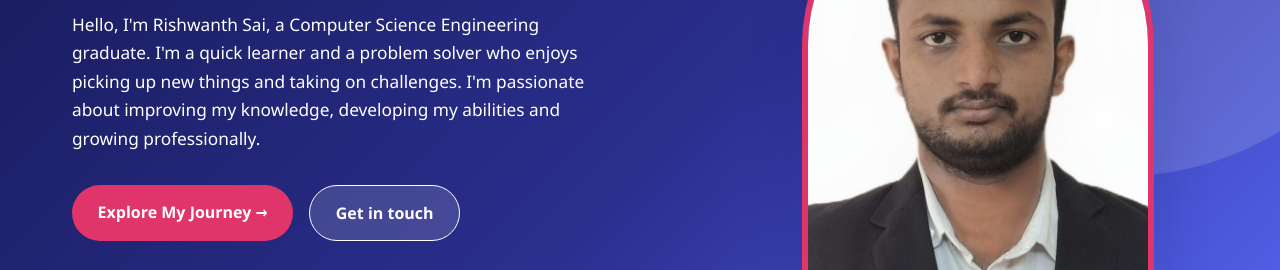
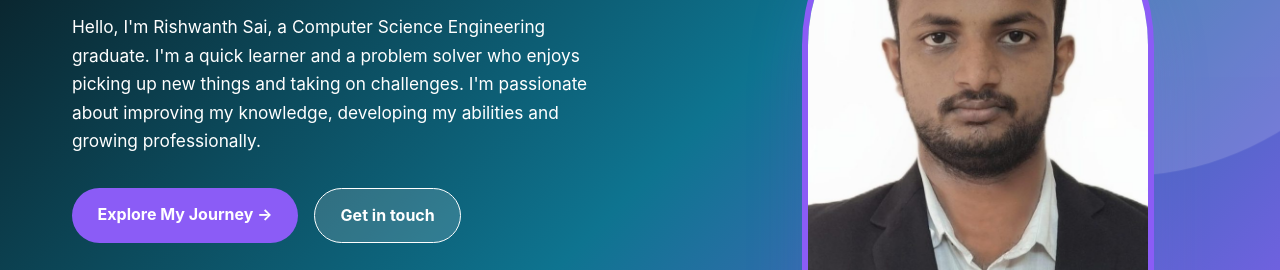
Before and after one commit to rishwanthsai19/demo1, a plain HTML site: page index.html in a window 1280 px wide. Shown: the part 319-589 px from the top of the page. Drawn offline with Linux system fonts and the light colour scheme.

Commit message:
newtheme

```diff
--- a/css/theme.css
+++ b/css/theme.css
@@ -1,49 +1,50 @@
 /* THEME FILE: CSS variables ONLY. Change this file to re-theme the whole site.
+   Theme: FRESH GREEN (mint, leaf green, lime)
    :root           = default light theme
    [data-theme]    = dark palette used by the navbar toggle (still variables only) */
 :root {
   /* Primary Colors */
-  --color-primary: #2b2f8f;
-  --color-primary-light: #4a5bf0;
-  --color-primary-dark: #14174f;
+  --color-primary: #06b6d4;
+  --color-primary-light: #22d3ee;
+  --color-primary-dark: #0e7490;
 
   /* Background Colors */
-  --color-bg: #f4f7fc;
-  --color-bg-secondary: #e8eef9;
+  --color-bg: #f1f5f9;
+  --color-bg-secondary: #e2e8f0;
   --color-bg-card: #ffffff;
 
   /* Text Colors */
-  --color-text: #1c2040;
-  --color-text-secondary: #55597a;
+  --color-text: #0f172a;
+  --color-text-secondary: #475569;
   --color-text-inverse: #ffffff;
   --color-on-primary: #ffffff;
   --color-on-accent: #ffffff;
   --color-on-gradient: #ffffff;
 
   /* Accent & Borders */
-  --color-accent: #e0356a;
-  --color-accent-soft: #ffe3ec;
-  --color-border: #d5dcee;
-  --color-shadow: rgba(20, 23, 79, 0.14);
-  --color-overlay: rgba(10, 12, 40, 0.82);
-  --color-glass: rgba(255, 255, 255, 0.14);
-  --color-glass-strong: rgba(255, 255, 255, 0.24);
-  --color-nav-bg: rgba(244, 247, 252, 0.9);
-  --color-focus: #e0356a;
+  --color-accent: #8b5cf6;
+  --color-accent-soft: #f3e8ff;
+  --color-border: #cbd5e1;
+  --color-shadow: rgba(139, 92, 246, 0.15);
+  --color-overlay: rgba(15, 23, 42, 0.85);
+  --color-glass: rgba(255, 255, 255, 0.15);
+  --color-glass-strong: rgba(255, 255, 255, 0.25);
+  --color-nav-bg: rgba(241, 245, 249, 0.9);
+  --color-focus: #8b5cf6;
 
   /* Gradients */
-  --gradient-hero: linear-gradient(135deg, #14174f 0%, #2b2f8f 55%, #5b6cff 100%);
-  --gradient-a: linear-gradient(145deg, #2b2f8f, #5b6cff);
-  --gradient-b: linear-gradient(145deg, #0f766e, #2dd4bf);
-  --gradient-c: linear-gradient(145deg, #be185d, #ff5c8a);
-  --gradient-d: linear-gradient(145deg, #b45309, #fbbf24);
+  --gradient-hero: linear-gradient(135deg, #09090b 0%, #0e7490 55%, #8b5cf6 100%);
+  --gradient-a: linear-gradient(145deg, #06b6d4, #3b82f6);
+  --gradient-b: linear-gradient(145deg, #8b5cf6, #a855f7);
+  --gradient-c: linear-gradient(145deg, #6366f1, #d946ef);
+  --gradient-d: linear-gradient(145deg, #10b981, #06b6d4);
 
   /* Typography */
-  --font-primary: 'Segoe UI', Tahoma, Geneva, Verdana, sans-serif;
-  --font-heading: 'Palatino Linotype', Palatino, 'Book Antiqua', Georgia, serif;
+  --font-primary: 'Inter', -apple-system, BlinkMacSystemFont, 'Segoe UI', Roboto, sans-serif;
+  --font-heading: 'Space Grotesk', 'Trebuchet MS', 'Arial Black', sans-serif;
   --font-size-base: 16px;
-  --font-size-h1: 4.5rem;
-  --font-size-h2: 2.4rem;
+  --font-size-h1: clamp(2.75rem, 6vw, 4.75rem);
+  --font-size-h2: clamp(1.85rem, 3.5vw, 2.6rem);
 
   /* Spacing */
   --spacing-sm: 0.5rem;
@@ -59,64 +60,64 @@
 
 /* Dark palette (applied when the toggle sets data-theme="dark") */
 :root[data-theme="dark"] {
-  --color-primary: #8c9bff;
-  --color-primary-light: #8c9bff;
-  --color-primary-dark: #090b1f;
+  --color-primary: #22d3ee;
+  --color-primary-light: #67e8f9;
+  --color-primary-dark: #0891b2;
 
-  --color-bg: #0d1021;
-  --color-bg-secondary: #131735;
-  --color-bg-card: #1a1f45;
+  --color-bg: #09090b;
+  --color-bg-secondary: #18181b;
+  --color-bg-card: #27272a;
 
-  --color-text: #e7e9fb;
-  --color-text-secondary: #a9aed3;
-  --color-text-inverse: #0d1021;
-  --color-on-primary: #0d1030;
-  --color-on-accent: #2a0716;
+  --color-text: #f4f4f5;
+  --color-text-secondary: #a1a1aa;
+  --color-text-inverse: #09090b;
+  --color-on-primary: #09090b;
+  --color-on-accent: #09090b;
   --color-on-gradient: #ffffff;
 
-  --color-accent: #ff7aa2;
-  --color-accent-soft: #3a1a2c;
-  --color-border: #2a3066;
-  --color-shadow: rgba(0, 0, 0, 0.5);
-  --color-overlay: rgba(3, 4, 14, 0.88);
+  --color-accent: #a855f7;
+  --color-accent-soft: #2e1065;
+  --color-border: #3f3f46;
+  --color-shadow: rgba(0, 0, 0, 0.7);
+  --color-overlay: rgba(5, 5, 7, 0.9);
   --color-glass: rgba(255, 255, 255, 0.08);
-  --color-glass-strong: rgba(255, 255, 255, 0.16);
-  --color-nav-bg: rgba(13, 16, 33, 0.88);
-  --color-focus: #ff7aa2;
+  --color-glass-strong: rgba(255, 255, 255, 0.18);
+  --color-nav-bg: rgba(9, 9, 11, 0.9);
+  --color-focus: #a855f7;
 
-  --gradient-hero: linear-gradient(135deg, #070918 0%, #171c52 55%, #3a3fb0 100%);
-  --gradient-a: linear-gradient(145deg, #2f35a8, #6b7bff);
-  --gradient-b: linear-gradient(145deg, #0b5f59, #1fb8a6);
-  --gradient-c: linear-gradient(145deg, #9d174d, #e8467c);
-  --gradient-d: linear-gradient(145deg, #92400e, #d99a1a);
+  --gradient-hero: linear-gradient(135deg, #09090b 0%, #18181b 55%, #7c3aed 100%);
+  --gradient-a: linear-gradient(145deg, #0891b2, #22d3ee);
+  --gradient-b: linear-gradient(145deg, #7c3aed, #a855f7);
+  --gradient-c: linear-gradient(145deg, #4f46e5, #c084fc);
+  --gradient-d: linear-gradient(145deg, #059669, #10b981);
 }
 
 /* Family section: warm sub-palette (section-scoped override) */
 #family {
-  --color-primary: #b45309;
-  --color-primary-light: #d97706;
-  --color-primary-dark: #7c2d12;
+  --color-primary: #f59e0b;
+  --color-primary-light: #fbbf24;
+  --color-primary-dark: #b45309;
   --color-on-primary: #ffffff;
-  --color-bg: #fff3ea;
-  --color-bg-secondary: #ffe4d1;
-  --color-bg-card: #fffaf6;
-  --color-text: #4a2412;
-  --color-text-secondary: #8a5a3c;
-  --color-accent: #e11d48;
-  --color-border: #f3c9aa;
-  --color-shadow: rgba(124, 45, 18, 0.18);
+  --color-bg: #fffbeb;
+  --color-bg-secondary: #fef3c7;
+  --color-bg-card: #ffffff;
+  --color-text: #451a03;
+  --color-text-secondary: #92400e;
+  --color-accent: #f97316;
+  --color-border: #fde68a;
+  --color-shadow: rgba(180, 83, 9, 0.2);
 }
 :root[data-theme="dark"] #family {
-  --color-primary: #f59e0b;
-  --color-primary-light: #fbbf24;
-  --color-primary-dark: #fcd9a8;
-  --color-on-primary: #2a1405;
-  --color-bg: #24140d;
-  --color-bg-secondary: #2f1c12;
-  --color-bg-card: #3a2216;
-  --color-text: #fde8d6;
-  --color-text-secondary: #d2a98a;
-  --color-accent: #fb7185;
-  --color-border: #5a3822;
-  --color-shadow: rgba(0, 0, 0, 0.5);
+  --color-primary: #fbbf24;
+  --color-primary-light: #fde68a;
+  --color-primary-dark: #d97706;
+  --color-on-primary: #1c1917;
+  --color-bg: #1c1917;
+  --color-bg-secondary: #292524;
+  --color-bg-card: #3f3f46;
+  --color-text: #fef3c7;
+  --color-text-secondary: #fcd34d;
+  --color-accent: #fb923c;
+  --color-border: #57534e;
+  --color-shadow: rgba(0, 0, 0, 0.7);
 }
```
